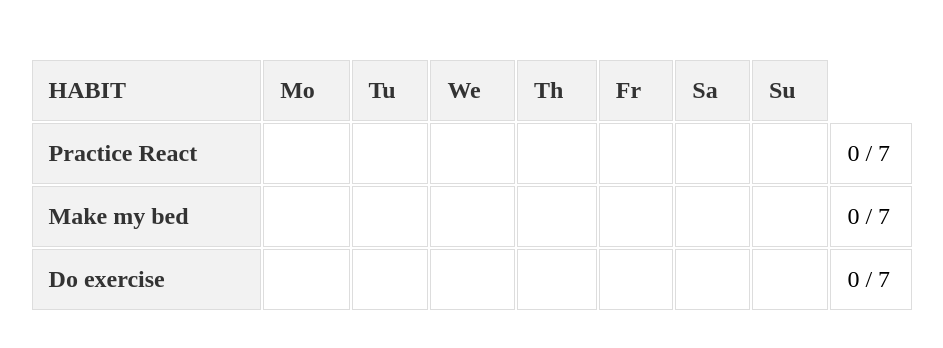
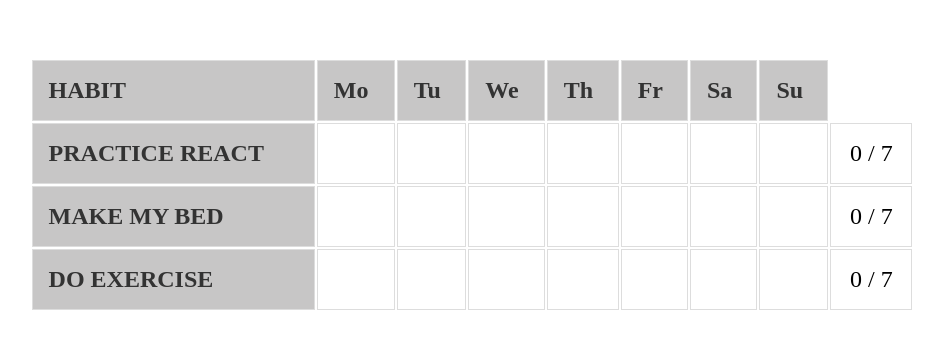
Before and after one commit to agustinment/habit-tracker, a React (Vite) app: page / in a window 1280 px wide. Shown: the part 262-610 px from the top of the page, without its empty margins (168-1111 px from the left). Built offline with nearby package versions, Linux system fonts and the light colour scheme.

Commit message:
STREAK BADGE

```diff
--- a/src/components/HabitRow.jsx
+++ b/src/components/HabitRow.jsx
@@ -5,7 +5,7 @@
 
 const HabitRows = props => {
     const values = Object.values(props.habit.weekState);
-    const length = values.filter(v => v).length;
+    const daysChecked = values.filter(v => v).length;
     const total = values.length;
 
     return (
@@ -15,12 +15,12 @@
                 {DAYS.map(dayKey => (
                     <td
                         key={dayKey}
-                        className={props.habit.weekState[dayKey]? 'check' : ''}
+                        className={props.habit.weekState[dayKey]? 'check' : 'day'}
                         onClick={() => props.onToggleDay(props.habitIdx, dayKey)}
                     >
                     </td>
                 ))}
-                <td className='counter'>{length} / {total}</td>
+                <td className='counter'>{daysChecked} / {total} <span className='streak'>{daysChecked >= 5 ? `${daysChecked}🔥` : null}</span></td>
             </tr>
         </>
     )
--- a/src/components/HabitTable.jsx
+++ b/src/components/HabitTable.jsx
@@ -7,14 +7,14 @@
         <table>
             <thead>
                 <tr>
-                    <th scope="col">HABIT</th>
-                    <th scope="col">Mo</th>
-                    <th scope="col">Tu</th>
-                    <th scope="col">We</th>
-                    <th scope="col">Th</th>
-                    <th scope="col">Fr</th>
-                    <th scope="col">Sa</th>
-                    <th scope="col">Su</th>
+                    <th scope="col" className='col'>HABIT</th>
+                    <th scope="col" className='col'>Mo</th>
+                    <th scope="col" className='col'>Tu</th>
+                    <th scope="col" className='col'>We</th>
+                    <th scope="col" className='col'>Th</th>
+                    <th scope="col" className='col'>Fr</th>
+                    <th scope="col" className='col'>Sa</th>
+                    <th scope="col" className='col'>Su</th>
                 </tr>
             </thead>
             <tbody>
--- a/src/styles/habit-tracker.css
+++ b/src/styles/habit-tracker.css
@@ -3,7 +3,7 @@
     margin: 20rem auto;
 }
 
-th, td {
+th, .day, .counter {
     border: 1px solid #ddd;
     padding: 1rem;
     text-align: left;
@@ -11,12 +11,17 @@
 }
 
 th {
-    background-color: #f2f2f2;
+    background-color: #c7c6c6;
+    text-transform: uppercase;
     color: #333;
 }
 
-tr:hover {
-    background-color: #e0e0e0;
+.day:hover {
+    background-color: #cccccc;
+}
+
+.col {
+    text-transform: capitalize;
 }
 
 .check {
@@ -25,4 +30,10 @@
 
 .counter {
     width: 3rem;
+    font-size: 1.5rem;
+    text-align: center;
 }
+
+.streak {
+    font-size: 1rem;
+}
```
